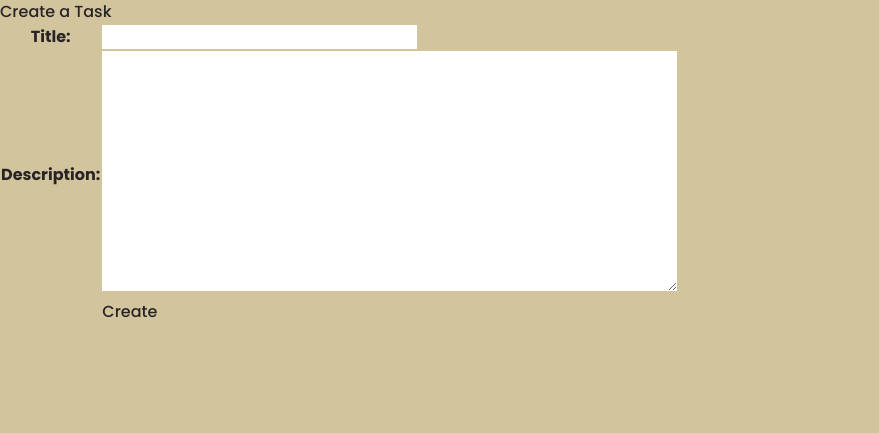
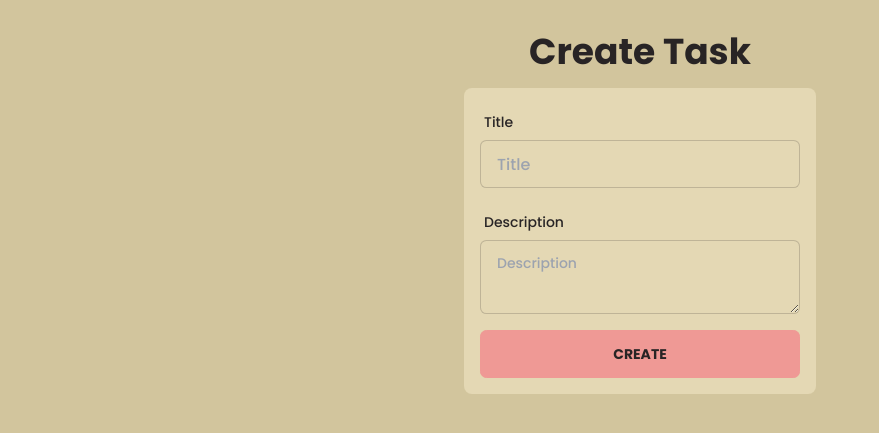
Before and after one commit to NurFajarSA/pbp-repository, a Django app: page /todolist/create-task in a window 1280 px wide. Shown: the part 64-497 px from the top of the page, without its empty margins (0-879 px from the left). Run offline with Django 4.2, Linux system fonts and the light colour scheme; some libraries are stand-ins or nearby versions.

Commit message:
develop ui

```diff
--- a/templates/base.html
+++ b/templates/base.html
@@ -10,7 +10,7 @@
     <div class="flex-none">
       {% if user.is_authenticated %}
       <div class="navbar-end flex-none">
-        <a class="btn btn-primary">Logout</a>
+        <a class="btn btn-primary" href="{% url 'todolist:logout' %}">Logout</a>
       </div>
       <div class="navbar-end flex-none">
         <a class="btn btn-secondary" href="{% url 'todolist:create_task' %}">Create Task</a>
--- a/todolist/templates/create_task.html
+++ b/todolist/templates/create_task.html
@@ -1,26 +1,30 @@
 {% extends 'base.html' %}
 
-{% block meta %}
-<title>Create a Task</title>
-{% endblock meta %}
+{% block content %}
+<div class="mx-auto container flex flex-col gap-4 pt-8">
+  <h1 class="text-4xl font-bold text-center">Create Task</h1>
+  <div class="rounded-lg p-4 flex flex-col gap-4 mx-auto bg-base-100">
+    <form method="POST">
+      {% csrf_token %}
+      <div class="flex flex-col gap-4">
+        <div class="form-control w-full max-w-xs">
+          <label class="label">
+            <span class="label-text">Title</span>
+          </label>
+          <input type="text" placeholder="Title" name="title" class="input input-bordered w-full max-w-xs" />
+        </div>
 
-{% block content %}
+        <div class="form-control w-full max-w-xs">
+          <label class="label">
+            <span class="label-text">Description</span>
+          </label>
+          <textarea class="textarea textarea-bordered" placeholder="Description"></textarea>
+        </div>
 
-<div class="login">
-
-  <h1>Create a Task</h1>
-
-  <form method="POST">
-    {% csrf_token %}
-    <table>
-      {{ form.as_table }}
-      <tr>
-        <td></td>
-        <td><input type="submit" name="submit" value="Create" /></td>
-      </tr>
-    </table>
-  </form>
-
+        <button class="btn btn-primary">Create</button>
+      </div>
+    </form>
+  </div>
 </div>
 
 {% endblock content %}
--- a/todolist/templates/login.html
+++ b/todolist/templates/login.html
@@ -33,9 +33,9 @@
       </div>
 
       {% if messages %}
-      <div class="card bg-error text-error-content bg-base-100">
+      <div class="card bg-success text-success-content bg-base-100">
         <div class="card-body">
-          <h2 class="card-title">Error</h2>
+          <h2 class="card-title">Success</h2>
           <ul class="pl-4 list-disc">
             {% for message in messages %}
             <li>{{ message }}</li>
--- a/todolist/templates/register.html
+++ b/todolist/templates/register.html
@@ -5,18 +5,16 @@
 <style>
     input {
      padding: 0.5rem;
-     border: 1px solid;
      border-radius: 8px;
     }
     ul {
       padding-left: 0.5rem;
-      list-style-type: disc;
     }
   </style>
 
   <div class="mx-auto container flex flex-col gap-4 pt-8">
 
-    <h1 class="text-4xl font-bold text-center">Daftar Akun</h1>
+    <h1 class="text-4xl font-bold text-center">Account Register</h1>
     </br>
 
     <div class="rounded-lg p-4 flex flex-col gap-4 mx-auto bg-base-100">
@@ -35,7 +33,7 @@
                   {% endif %}
               </div>
           {% endfor %}
-          <button class="btn btn-primary">Daftar</button>
+          <button class="btn btn-primary" >Daftar</button>
         </div>
 
       </form>
```
Also changed, not shown: todolist/templates/todolist.html (+9 -3 lines).
